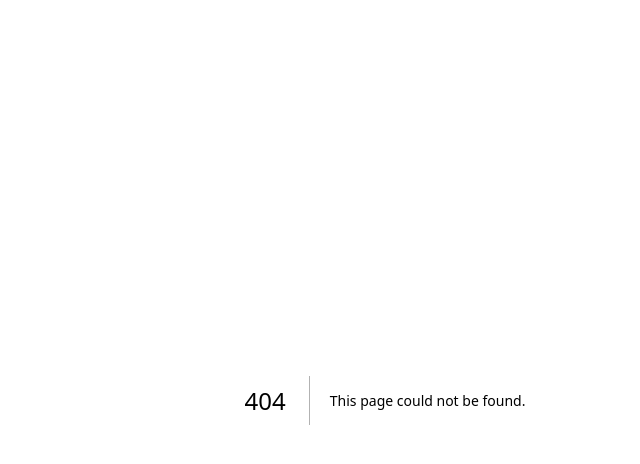
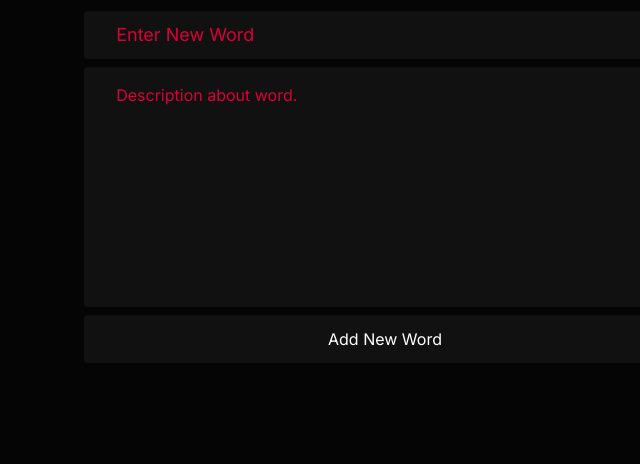
Before and after one commit to harshtohai/TechSlangs, a Next.js app: page /new-word in a window 1280 px wide. Before the commit this address had no page. Shown: the top 464 px of the page, without its empty margins (255-895 px from the left). Built offline with nearby package versions, Linux system fonts and the light colour scheme.

Commit message:
Added new Page :billa:

```diff
--- /dev/null
+++ b/src/app/new-word/page.tsx
@@ -0,0 +1,18 @@
+'use client'
+
+
+import InputArea from "@/components/inputarea";
+
+
+const svg = <div></div>
+export default function NewWord(){
+    return(
+        <main className="flex h-full w-full justify-center bg-secbg">
+            <div className="w-[47%] flex flex-col items-center">
+                <InputArea svg={svg} placeholder="Enter New Word" height="h-[3rem]" />
+                <textarea name="description" placeholder="Description about word." className="h-[15rem] w-full bg-pribg placeholder-text rounded-[4px] text-text outline-none resize-none p-[1rem] px-[2rem]"></textarea>
+                <button className="w-full h-[3rem] bg-pribg hover:border-[1px] border-0 border-text mt-2 flex items-center rounded-[4px] justify-center">Add New Word</button>
+            </div>
+        </main>
+    )
+}
--- a/src/app/page.tsx
+++ b/src/app/page.tsx
@@ -12,7 +12,7 @@ export default function Home() {
         <>
             <main className="flex h-full w-full justify-center bg-secbg">
                 <div className="w-[47%] flex flex-col items-center">
-                    <InputArea placeholder="Search Slangs..." svg={searchIcon} />
+                    <InputArea placeholder="Search Slangs..." svg={searchIcon} height="h-[3rem]"/>
                     <NavButtons/>
                     <PostsForHomePage/>
                 </div>
--- a/src/components/buttonsGroup.tsx
+++ b/src/components/buttonsGroup.tsx
@@ -5,15 +5,15 @@ import Button from "./buttons"
 export default function AllButtons({upcount, downcount, commentscount}:{upcount:string, downcount:string, commentscount:string,}) {
 
     const down = <svg xmlns="http://www.w3.org/2000/svg" width="30" height="30" viewBox="0 0 40 40" fill="none">
-    <path d="M36.4767 9.22668C36.3352 8.95742 36.1229 8.7319 35.8627 8.57447C35.6025 8.41704 35.3042 8.33366 35 8.33334H5.00002C4.69642 8.3346 4.39891 8.41859 4.13948 8.57628C3.88006 8.73398 3.66852 8.95941 3.52763 9.22833C3.38674 9.49726 3.32183 9.7995 3.33987 10.1026C3.35791 10.4056 3.45822 10.698 3.63002 10.9483L18.63 32.615C18.7829 32.8371 18.9875 33.0187 19.2262 33.1441C19.4648 33.2695 19.7304 33.3351 20 33.3351C20.2696 33.3351 20.5352 33.2695 20.7739 33.1441C21.0125 33.0187 21.2171 32.8371 21.37 32.615L36.37 10.9483C36.5435 10.6985 36.6452 10.406 36.664 10.1024C36.6828 9.79887 36.618 9.49598 36.4767 9.22668ZM20 28.7383L8.18002 11.6667H31.82L20 28.7383Z" fill="#DA0037" stroke="#111111" stroke-width="0.3"/>
+    <path d="M36.4767 9.22668C36.3352 8.95742 36.1229 8.7319 35.8627 8.57447C35.6025 8.41704 35.3042 8.33366 35 8.33334H5.00002C4.69642 8.3346 4.39891 8.41859 4.13948 8.57628C3.88006 8.73398 3.66852 8.95941 3.52763 9.22833C3.38674 9.49726 3.32183 9.7995 3.33987 10.1026C3.35791 10.4056 3.45822 10.698 3.63002 10.9483L18.63 32.615C18.7829 32.8371 18.9875 33.0187 19.2262 33.1441C19.4648 33.2695 19.7304 33.3351 20 33.3351C20.2696 33.3351 20.5352 33.2695 20.7739 33.1441C21.0125 33.0187 21.2171 32.8371 21.37 32.615L36.37 10.9483C36.5435 10.6985 36.6452 10.406 36.664 10.1024C36.6828 9.79887 36.618 9.49598 36.4767 9.22668ZM20 28.7383L8.18002 11.6667H31.82L20 28.7383Z" fill="#DA0037" stroke="#111111" strokeWidth="0.3"/>
   </svg>
 
     const up = <svg xmlns="http://www.w3.org/2000/svg" width="30" height="30" viewBox="0 0 40 40" fill="none">
-    <path d="M5.00002 31.6667H35C35.3038 31.6657 35.6015 31.5819 35.8611 31.4244C36.1208 31.2668 36.3326 31.0414 36.4737 30.7724C36.6148 30.5034 36.6798 30.2011 36.6619 29.8979C36.6439 29.5946 36.5436 29.3021 36.3717 29.0517L21.3717 7.38499C20.75 6.48666 19.2534 6.48666 18.63 7.38499L3.63002 29.0517C3.4564 29.3016 3.35458 29.5943 3.33563 29.898C3.31668 30.2017 3.38133 30.5048 3.52254 30.7743C3.66376 31.0439 3.87615 31.2696 4.13663 31.4269C4.39711 31.5842 4.69572 31.6671 5.00002 31.6667ZM20 11.2617L31.82 28.3333H8.18002L20 11.2617Z" fill="#DA0037" stroke="#111111" stroke-width="0.3"/>
+    <path d="M5.00002 31.6667H35C35.3038 31.6657 35.6015 31.5819 35.8611 31.4244C36.1208 31.2668 36.3326 31.0414 36.4737 30.7724C36.6148 30.5034 36.6798 30.2011 36.6619 29.8979C36.6439 29.5946 36.5436 29.3021 36.3717 29.0517L21.3717 7.38499C20.75 6.48666 19.2534 6.48666 18.63 7.38499L3.63002 29.0517C3.4564 29.3016 3.35458 29.5943 3.33563 29.898C3.31668 30.2017 3.38133 30.5048 3.52254 30.7743C3.66376 31.0439 3.87615 31.2696 4.13663 31.4269C4.39711 31.5842 4.69572 31.6671 5.00002 31.6667ZM20 11.2617L31.82 28.3333H8.18002L20 11.2617Z" fill="#DA0037" stroke="#111111" strokeWidth="0.3"/>
   </svg>
 
     const comment = <svg xmlns="http://www.w3.org/2000/svg" width="22" height="22" viewBox="0 0 48 48" fill="none">
-    <path d="M24 46C28.3512 46 32.6047 44.7097 36.2225 42.2923C39.8404 39.8749 42.6602 36.439 44.3253 32.419C45.9905 28.3991 46.4261 23.9756 45.5773 19.708C44.7284 15.4404 42.6331 11.5204 39.5563 8.44366C36.4796 5.3669 32.5596 3.27161 28.292 2.42273C24.0244 1.57386 19.6009 2.00953 15.581 3.67466C11.561 5.33979 8.12506 8.15958 5.70767 11.7775C3.29028 15.3953 2 19.6488 2 24C2 27.6373 2.88 31.0644 4.44444 34.0882L2 46L13.9118 43.5556C16.9331 45.1176 20.3651 46 24 46Z" stroke="#DA0037" stroke-width="4" stroke-linecap="round" stroke-linejoin="round"/>
+    <path d="M24 46C28.3512 46 32.6047 44.7097 36.2225 42.2923C39.8404 39.8749 42.6602 36.439 44.3253 32.419C45.9905 28.3991 46.4261 23.9756 45.5773 19.708C44.7284 15.4404 42.6331 11.5204 39.5563 8.44366C36.4796 5.3669 32.5596 3.27161 28.292 2.42273C24.0244 1.57386 19.6009 2.00953 15.581 3.67466C11.561 5.33979 8.12506 8.15958 5.70767 11.7775C3.29028 15.3953 2 19.6488 2 24C2 27.6373 2.88 31.0644 4.44444 34.0882L2 46L13.9118 43.5556C16.9331 45.1176 20.3651 46 24 46Z" stroke="#DA0037" strokeWidth="4" stroke-linecap="round" stroke-linejoin="round"/>
   </svg>
 
     const share = <svg xmlns="http://www.w3.org/2000/svg" width="24" height="24" viewBox="0 0 45 38" fill="none">
--- a/src/components/inputarea.tsx
+++ b/src/components/inputarea.tsx
@@ -1,9 +1,9 @@
 import { ReactNode } from "react";
 
-export default function InputArea({placeholder,svg}:{placeholder:string,svg:ReactNode}) {
+export default function InputArea({placeholder,svg,height}:{placeholder:string,svg:ReactNode, height:string}) {
     return(
-        <div className="w-full flex items-center justify-center h-[3rem] my-[0.5rem] mt-[0.7rem] rounded-[4px]">
-            <div className="h-full bg-pribg w-full flex items-center rounded-[4px] px-[2rem]">
+        <div className={`w-full flex items-center justify-center my-[0.5rem] mt-[0.7rem] rounded-[4px] ${height}`} >
+            <div className={`${height} bg-pribg w-full flex items-center rounded-[4px] px-[2rem]`}>
                 <input type="text" placeholder={placeholder} className="w-[95%] text-text outline-none placeholder-text text-lg bg-transparent" />
                 <div className="w-[5%] flex items-center justify-center">
                     {svg}
--- a/src/components/navButtons.tsx
+++ b/src/components/navButtons.tsx
@@ -2,16 +2,18 @@
 
 export default function NavButtons() {
     return(
-        <div className="w-full flex justify-between my-[0.2rem] mb-[0.8rem]">
-            <button className="h-[3rem] w-[19.7rem] bg-pribg flex items-center justify-center rounded-[4px]">
-                {}
-                <p>Add New Word</p>
-            </button>
+        <div className="w-full flex justify-between content-center flex-wrap">
+            <a href="/new-word">
+                <button className="h-[3rem] w-[19.7rem] my-[0.2rem] mb-[0.8rem] bg-pribg flex items-center justify-center rounded-[4px] hover:border-[1px] border-0 border-text ">
+                    <p>Add New Word</p>
+                </button>
+            </a>
 
-            <button className="h-[3rem] w-[19.7rem] bg-pribg flex items-center justify-center rounded-[4px]">
-                {}
-                <p>Your Profile</p>
-            </button>
+            <a href="/profile">
+                <button className="h-[3rem] w-[19.7rem] my-[0.2rem] mb-[0.8rem] bg-pribg flex items-center justify-center rounded-[4px] hover:border-[1px] border-0 border-text ">
+                    <p>Your Profile</p>
+                </button>
+            </a>
         </div>
 )
 }
```
